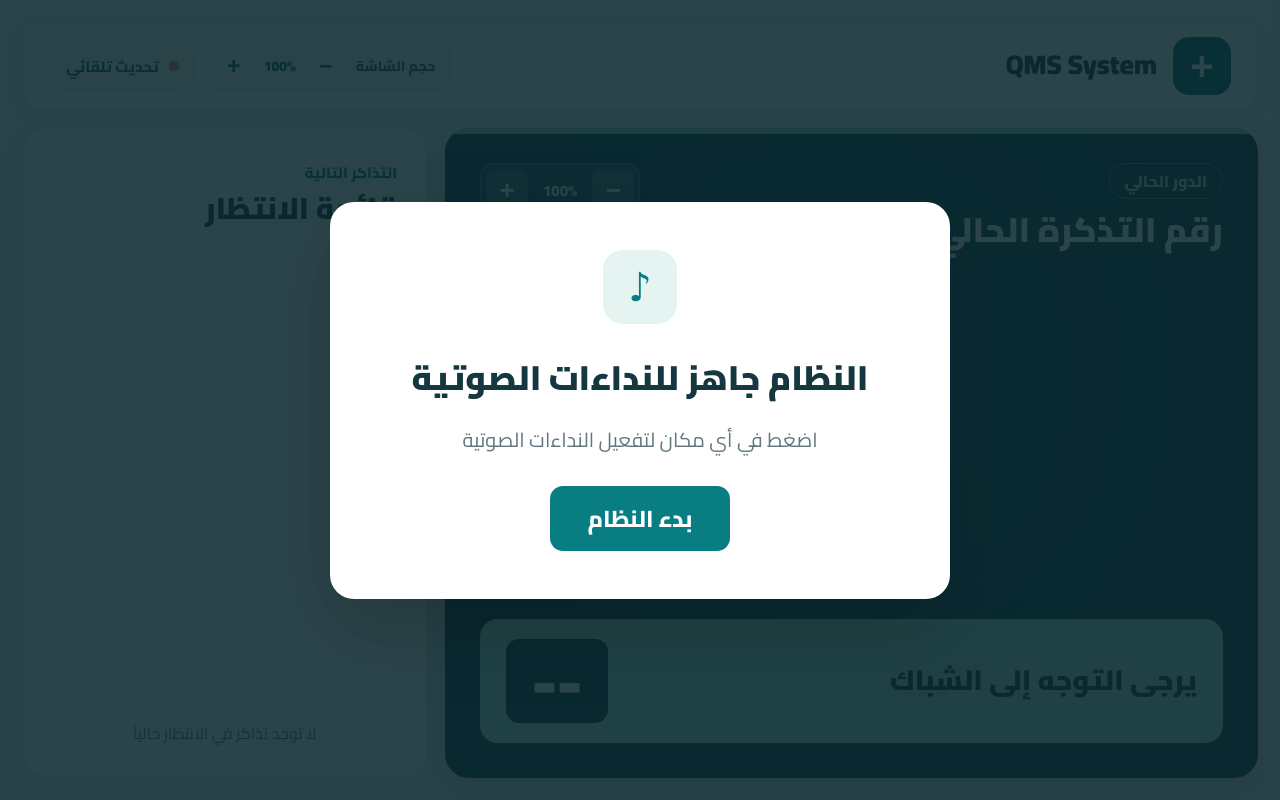
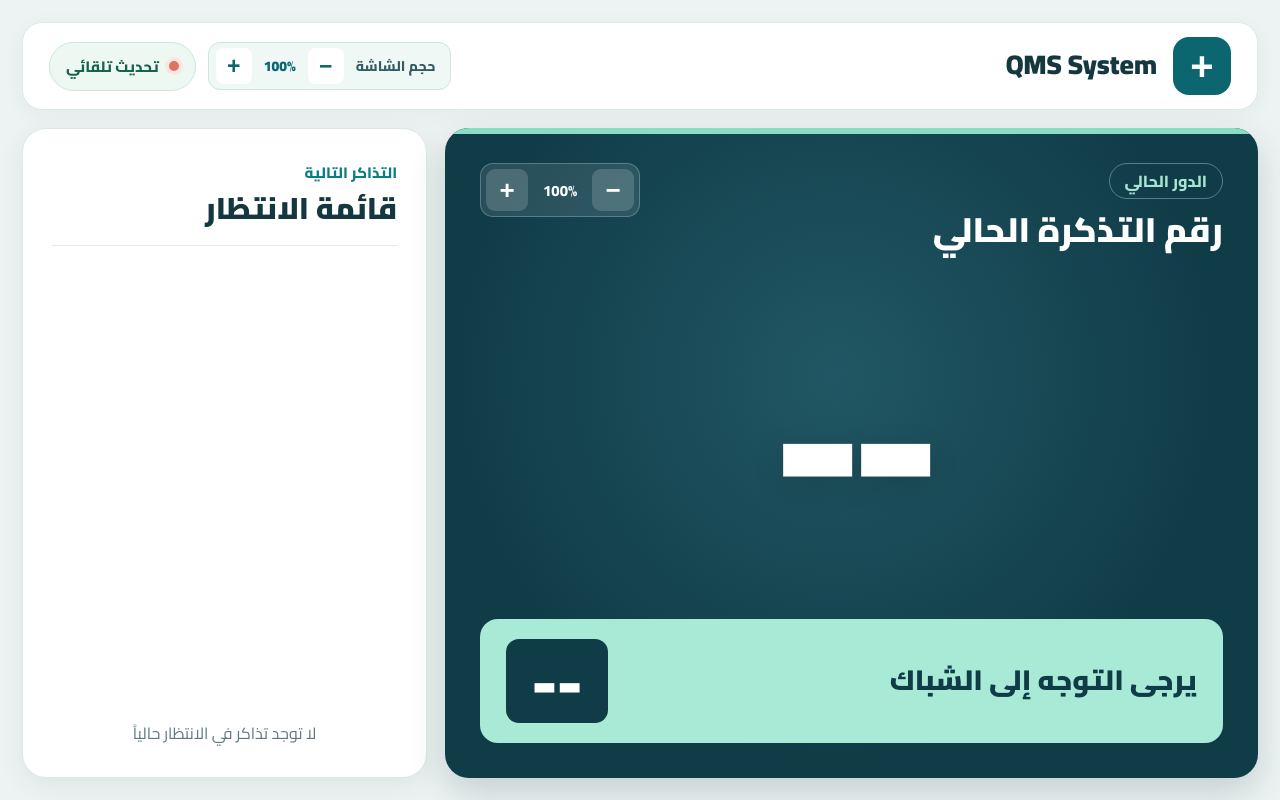
Before and after one commit to alaauddin/QMS, a Django app: template qms_core/templates/qms_core/screen.html in a window 1280 px wide. Run offline with Django 5.2, Linux system fonts and the light colour scheme; the template is opened without the code that fills it, so the values that code supplies are empty; data comes from the database, SQL or seed files in the repository.

Commit message:
fix: update audio control implementation and remove overlay from screen

```diff
--- a/qms_core/templates/qms_core/screen.html
+++ b/qms_core/templates/qms_core/screen.html
@@ -286,49 +286,25 @@
         .queue-placeholder { border-right-color: #dfeae8; background: #fbfcfc; color: #b7d2d0; }
         .queue-empty { margin: 14px 0 0; color: #60787d; font-size: 16px; text-align: center; }
         .queue-empty[hidden] { display: none; }
-        .audio-overlay {
-            position: fixed;
-            top: 0; right: 0; bottom: 0; left: 0;
-            z-index: 9999;
-            display: flex;
+        .audio-control {
+            display: inline-flex;
             align-items: center;
             justify-content: center;
-            padding: 24px;
-            background: rgba(9, 38, 45, .86);
+            gap: 8px;
+            min-height: 48px;
+            padding: 8px 14px;
+            border: 1px solid #cfddd9;
+            border-radius: 12px;
+            background: #f6f9f8;
+            color: #245862;
+            font: 800 15px 'Cairo', Tahoma, Arial, sans-serif;
+            white-space: nowrap;
             cursor: pointer;
         }
-        .audio-card {
-            width: 100%;
-            max-width: 620px;
-            padding: 48px;
-            border-radius: 24px;
-            background: #fff;
-            text-align: center;
-            box-shadow: 0 30px 80px rgba(0, 0, 0, .18);
-        }
-        .audio-icon {
-            width: 74px;
-            height: 74px;
-            margin: 0 auto 22px;
-            border-radius: 20px;
-            background: #e5f4f1;
-            color: #087e83;
-            font-size: 40px;
-            line-height: 74px;
-            text-align: center;
-        }
-        .audio-title { margin: 0; font-size: 34px; font-weight: 900; }
-        .audio-hint { margin: 12px 0 28px; color: #60787d; font-size: 20px; }
-        .start-button {
-            display: inline-block;
-            padding: 11px 38px;
-            border: 0;
-            border-radius: 13px;
-            background: #087e83;
-            color: #fff;
-            font: 800 23px 'Cairo', Tahoma, Arial, sans-serif;
-            cursor: pointer;
-        }
+        .audio-control:hover, .audio-control:focus { background: #e5f4f1; }
+        .audio-control:focus { outline: 3px solid #087e83; outline-offset: 2px; }
+        .audio-control[hidden] { display: none; }
+        .audio-control-icon { font: 900 22px/1 Arial, sans-serif; }
         .screen-shell.screen-zoom-compact .queue-panel { padding: 18px; }
         .screen-shell.screen-zoom-compact .queue-heading { margin-bottom: 9px; padding-bottom: 9px; }
         .screen-shell.screen-zoom-compact .queue-column { gap: 5px; }
@@ -345,7 +321,8 @@
             .screen-shell { padding: 10px; gap: 10px; }
             .screen-header, .panel { border-radius: 16px; }
             .screen-header { min-height: 70px; padding: 12px; flex-wrap: wrap; }
-            .header-actions { width: 100%; justify-content: space-between; gap: 8px; }
+            .header-actions { width: 100%; justify-content: space-between; flex-wrap: wrap; gap: 8px; }
+            .audio-control { min-height: 40px; padding: 6px 10px; font-size: 13px; }
             .screen-zoom-label { font-size: 12px; }
             .screen-zoom-button { width: 32px; height: 32px; }
             .brand { gap: 9px; }
@@ -371,8 +348,6 @@
             .queue-columns { gap: 7px; }
             .queue-column { gap: 7px; }
             .queue-token { font-size: 24px; }
-            .audio-card { padding: 30px 20px; }
-            .audio-title { font-size: 27px; }
         }
         @media (prefers-reduced-motion: reduce) { .token-number.new-token { animation: none; } }
     </style>
@@ -392,6 +367,9 @@
                     <button type="button" class="screen-zoom-button" onclick="changeScreenZoom(10)" aria-label="تكبير الشاشة">+</button>
                 </div>
                 <span class="status-badge"><span id="status-indicator"></span><span id="status-label">جاري الاتصال</span></span>
+                <button type="button" id="audio-control" class="audio-control" onclick="unlockAudio()" title="اضغط لتفعيل النداءات الصوتية">
+                    <span class="audio-control-icon" aria-hidden="true">♪</span><span id="audio-control-label">تفعيل الصوت</span>
+                </button>
             </div>
         </header>
         <main class="screen-grid">
@@ -421,9 +399,6 @@
             </aside>
         </main>
     </div>
-    <div id="audio-overlay" class="audio-overlay" onclick="unlockAudio()">
-        <div class="audio-card"><div class="audio-icon" aria-hidden="true">♪</div><h2 class="audio-title">النظام جاهز للنداءات الصوتية</h2><p class="audio-hint" id="audio-hint">اضغط في أي مكان لتفعيل النداءات الصوتية</p><button type="button" class="start-button">بدء النظام</button></div>
-    </div>
     <audio id="announcement-player" preload="none"></audio>
     <script>
         var queueUrl = "{% url 'qms_core:api_get_screen_data' screen.device_token %}";
@@ -450,7 +425,7 @@
         var activeConnections = {};
         var playedAnnouncements = {};
         var audioReady = false;
-        var audioProbeFailed = false;
+        var pendingAnnouncement = null;
         var player = document.getElementById('announcement-player');
 
         function contains(values, value) {
@@ -467,22 +442,26 @@
             });
         }
 
-        function setAudioMessage(message) {
-            document.getElementById('audio-hint').innerHTML = message;
-            document.getElementById('audio-overlay').style.display = 'flex';
+        function showAudioControl(message) {
+            var control = document.getElementById('audio-control');
+            document.getElementById('audio-control-label').innerHTML = message;
+            control.removeAttribute('hidden');
+            control.style.display = 'inline-flex';
+        }
+
+        function hideAudioControl() {
+            var control = document.getElementById('audio-control');
+            control.style.display = 'none';
+            control.setAttribute('hidden', 'hidden');
         }
 
         function audioFailed() {
             audioReady = false;
-            setAudioMessage('تعذر تشغيل الصوت. تأكد من مستوى الصوت ثم اضغط للمحاولة مرة أخرى.');
+            showAudioControl('تفعيل الصوت');
+            document.getElementById('audio-control').title = 'تعذر تشغيل الصوت. اضغط لإعادة المحاولة.';
         }
 
         function unlockAudio() {
-            if (audioProbeFailed) {
-                audioReady = true;
-                document.getElementById('audio-overlay').style.display = 'none';
-                return;
-            }
             var finished = false;
             var timeout;
             function ready() {
@@ -490,15 +469,19 @@
                 finished = true;
                 clearTimeout(timeout);
                 audioReady = true;
-                document.getElementById('audio-overlay').style.display = 'none';
+                hideAudioControl();
                 player.onplay = null;
+                if (pendingAnnouncement) {
+                    var announcement = pendingAnnouncement;
+                    pendingAnnouncement = null;
+                    setTimeout(function() { playAnnouncement(announcement); }, 100);
+                }
             }
             function failed() {
                 if (finished) return;
                 finished = true;
                 clearTimeout(timeout);
-                audioProbeFailed = true;
-                setAudioMessage('تعذر تشغيل نغمة الاختبار. اضغط مرة أخرى لتجربة النداءات الصوتية.');
+                audioFailed();
             }
             player.onplay = ready;
             player.onerror = failed;
@@ -517,7 +500,8 @@
         function playAnnouncement(data) {
             if (!data.audio_url && !data.audio) return;
             if (!audioReady) {
-                setAudioMessage('اضغط لتفعيل النداءات الصوتية.');
+                pendingAnnouncement = data;
+                showAudioControl('تفعيل الصوت');
                 return;
             }
             if (data.announcement_id) {
@@ -759,6 +743,7 @@
             applyTokenZoom();
         };
         updateStatus(false);
+        unlockAudio();
         for (var i = 0; i < counterIds.length; i++) connectCounter(counterIds[i]);
         refreshData();
         setInterval(refreshData, 3000);
--- a/qms_core/tests.py
+++ b/qms_core/tests.py
@@ -109,6 +109,8 @@ class PublicScreenTests(TestCase):
         self.assertEqual([len(column) for column in columns], [8, 8])
         self.assertEqual(response.context["current_token"].number, 19)
         self.assertContains(response, 'id="token-display"')
+        self.assertContains(response, 'id="audio-control"')
+        self.assertNotContains(response, 'id="audio-overlay"')
         self.assertNotContains(response, 'id="publicAdCarousel"')
 
         data = self.client.get(
```
